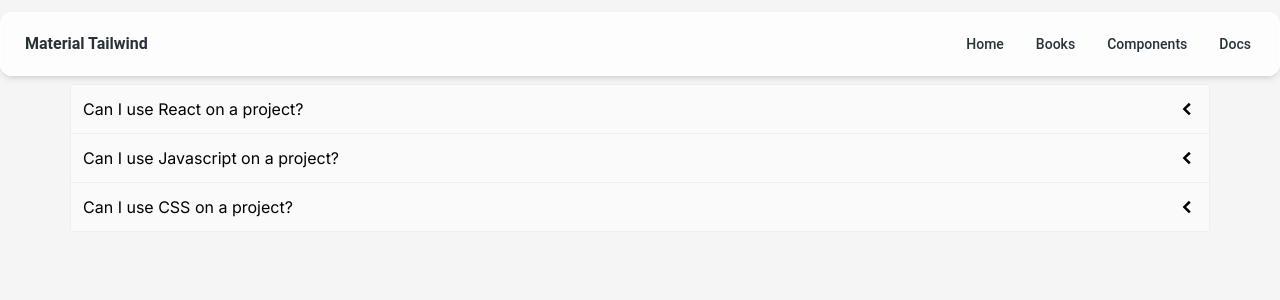
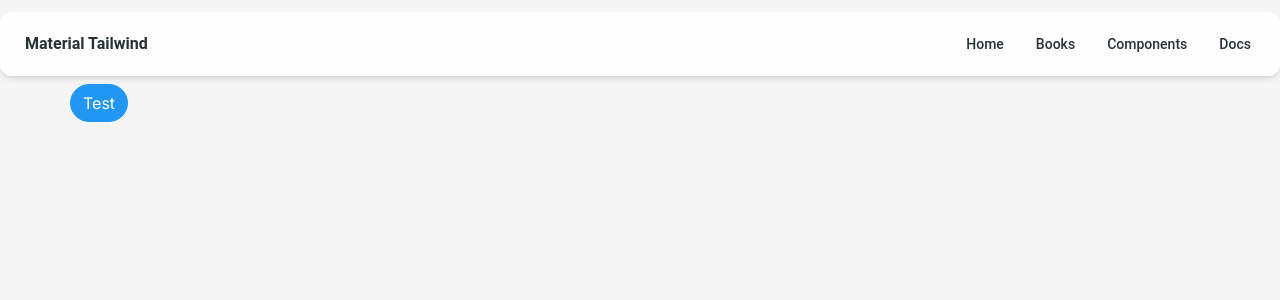
Before and after one commit to CinemaCafe/NextJs, a Next.js app: page /comps in a window 1280 px wide. Shown: the top 300 px of the page. Built offline with nearby package versions, Linux system fonts and the light colour scheme.

Commit message:
button functionality edit

```diff
--- a/src/app/comps/CompsApp.tsx
+++ b/src/app/comps/CompsApp.tsx
@@ -1,4 +1,5 @@
 import Accordion from "./components/Accordion";
+import Button from "./components/Button";
 
 const CompsApp = () => {
     const items = [
@@ -22,7 +23,8 @@ const CompsApp = () => {
 
     return (
         <>
-            <Accordion Items={items}/>
+            <Button primary rounded>Test</Button>
+            {/* <Accordion Items={items}/> */}
             {/* <Nested orgData={org}/> */}
         </>
     )
--- a/src/app/comps/components/Button.tsx
+++ b/src/app/comps/components/Button.tsx
@@ -2,7 +2,7 @@
 import classNames from "classnames";
 import { twMerge } from "tailwind-merge";
 
-interface Props extends React.ComponentPropsWithoutRef<"button"> {
+interface Props extends React.ComponentProps<"button"> {
     primary? : boolean,
     secondary? : boolean,
     success? : boolean,
```
